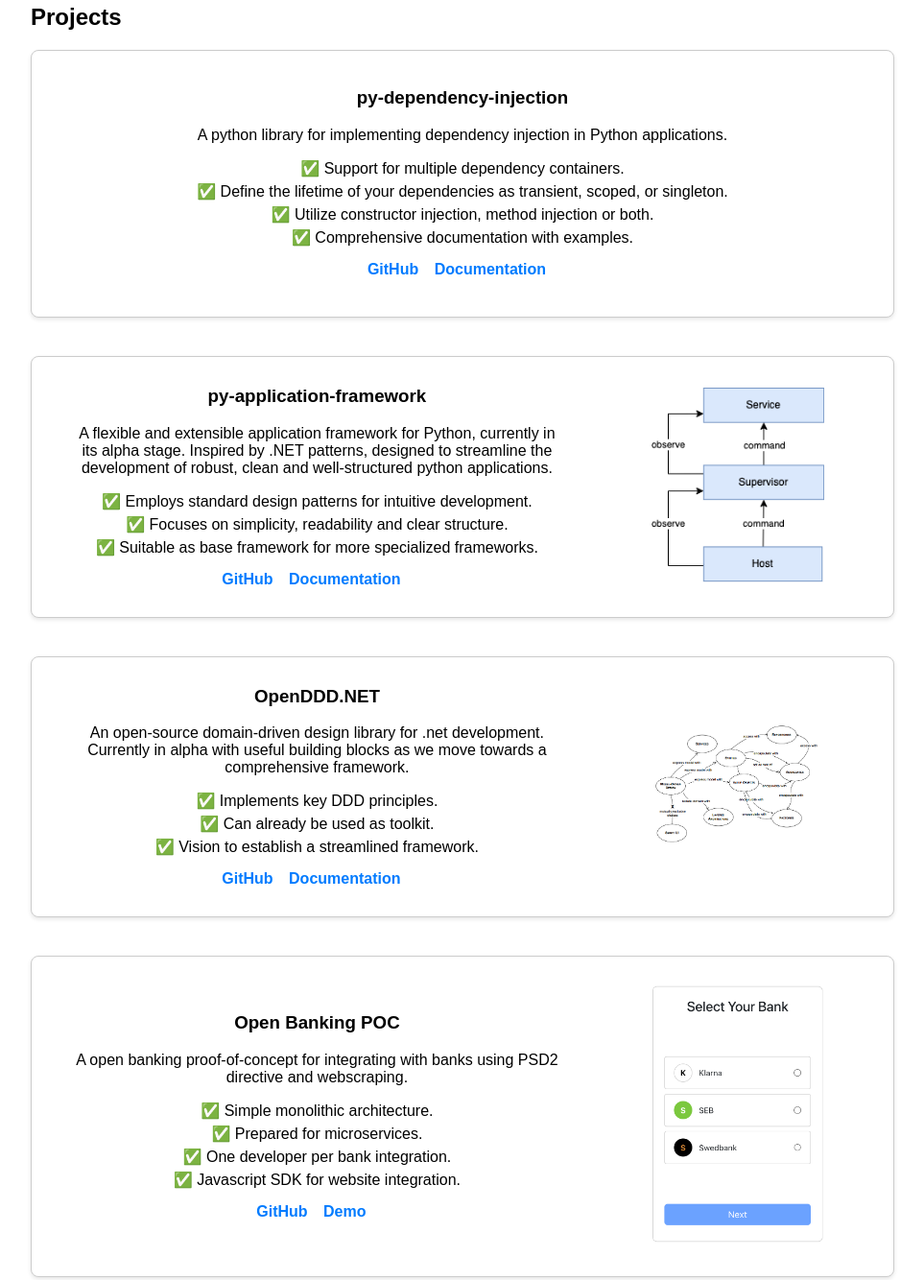
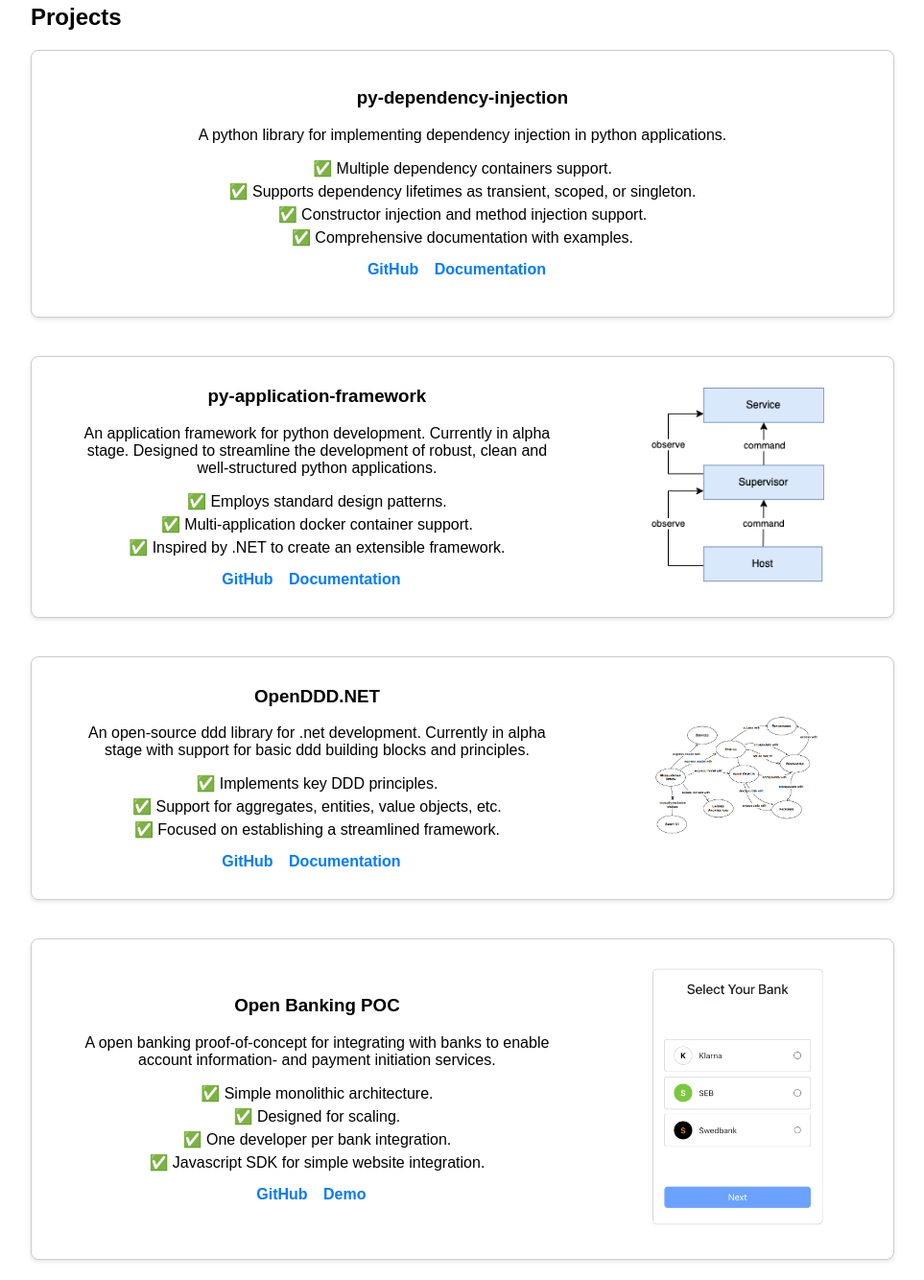
Before and after one commit to runemalm/davidrunemalm, a plain HTML site: page index.html in a window 1280 px wide. Shown: the part 420-1754 px from the top of the page at 96% size, without its empty margins (158-1121 px from the left). Drawn offline with Linux system fonts and the light colour scheme.

Commit message:
Update project descriptions.

```diff
--- a/index.html
+++ b/index.html
@@ -172,11 +172,11 @@
     <div class="project-hero">
         <div class="project-content">
             <h3>py-dependency-injection</h3>
-            <p>A python library for implementing dependency injection in Python applications.</p>
+            <p>A python library for implementing dependency injection in python applications.</p>
             <ul>
-                <li>✅ Support for multiple dependency containers.</li>
-                <li>✅ Define the lifetime of your dependencies as transient, scoped, or singleton.</li>
-                <li>✅ Utilize constructor injection, method injection or both.</li>
+                <li>✅ Multiple dependency containers support.</li>
+                <li>✅ Supports dependency lifetimes as transient, scoped, or singleton.</li>
+                <li>✅ Constructor injection and method injection support.</li>
                 <li>✅ Comprehensive documentation with examples.</li>
             </ul>
             <a href="https://github.com/runemalm/py-dependency-injection" target="_blank">GitHub</a>
@@ -189,11 +189,11 @@
         <div class="project-content-wrapper">
             <div class="project-text-content">
                 <h3>py-application-framework</h3>
-                <p>A flexible and extensible application framework for Python, currently in its alpha stage. Inspired by .NET patterns, designed to streamline the development of robust, clean and well-structured python applications.</p>
+                <p>An application framework for python development. Currently in alpha stage. Designed to streamline the development of robust, clean and well-structured python applications.</p>
                 <ul>
-                <li>✅ Employs standard design patterns for intuitive development.</li>
-                <li>✅ Focuses on simplicity, readability and clear structure.</li>
-                <li>✅ Suitable as base framework for more specialized frameworks.</li>
+                <li>✅ Employs standard design patterns.</li>
+                <li>✅ Multi-application docker container support.</li>
+                <li>✅ Inspired by .NET to create an extensible framework.</li>
             </ul>
             <a href="https://github.com/runemalm/py-application-framework" target="_blank">GitHub</a>
             <a href="https://py-application-framework.readthedocs.io/en/latest/" target="_blank">Documentation</a>
@@ -210,11 +210,11 @@
         <div class="project-content-wrapper">
             <div class="project-text-content">
                 <h3>OpenDDD.NET</h3>
-                <p>An open-source domain-driven design library for .net development. Currently in alpha with useful building blocks as we move towards a comprehensive framework.</p>
+                <p>An open-source ddd library for .net development. Currently in alpha stage with support for basic ddd building blocks and principles.</p>
                 <ul>
                     <li>✅ Implements key DDD principles.</li>
-                    <li>✅ Can already be used as toolkit.</li>
-                    <li>✅ Vision to establish a streamlined framework.</li>
+                    <li>✅ Support for aggregates, entities, value objects, etc.</li>
+                    <li>✅ Focused on establishing a streamlined framework.</li>
 
                 </ul>
                 <a href="https://github.com/runemalm/openddd.net" target="_blank">GitHub</a>
@@ -232,12 +232,12 @@
         <div class="project-content-wrapper">
             <div class="project-text-content">
                 <h3>Open Banking POC</h3>
-                <p>A open banking proof-of-concept for integrating with banks using PSD2 directive and webscraping.</p>
+                <p>A open banking proof-of-concept for integrating with banks to enable account information- and payment initiation services.</p>
                 <ul>
                     <li>✅ Simple monolithic architecture.</li>
-                    <li>✅ Prepared for microservices.</li>
+                    <li>✅ Designed for scaling.</li>
                     <li>✅ One developer per bank integration.</li>
-                    <li>✅ Javascript SDK for website integration.</li>
+                    <li>✅ Javascript SDK for simple website integration.</li>
                 </ul>
                 <a href="https://github.com/runemalm/open-banking-poc" target="_blank">GitHub</a>
                 <a href="https://demo.openbanking.io" target="_blank">Demo</a>
```
